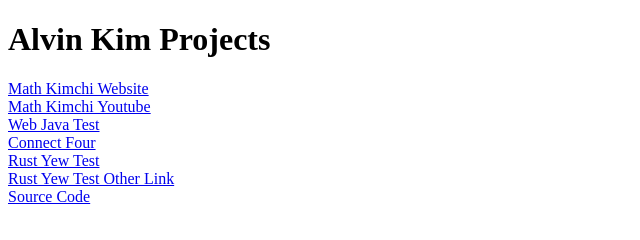
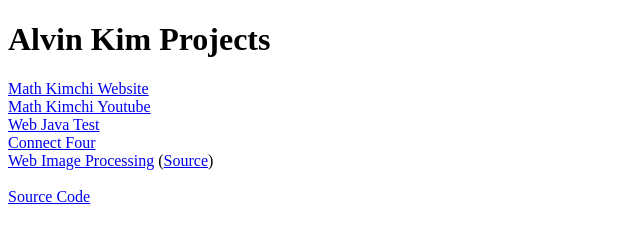
Before and after one commit to mathkimchi/mathkimchi.github.io, a plain HTML site: page index.html in a window 1280 px wide. Shown: the whole page, without its empty margins (0-640 px from the left). Drawn offline with Linux system fonts and the light colour scheme.

Commit message:
Update links

```diff
--- a/index.html
+++ b/index.html
@@ -12,8 +12,9 @@
     <a href="https://www.youtube.com/@mathkimchi1034" target="_blank">Math Kimchi Youtube</a> <br>
     <a href="/java-wasm-teavm-test/src/main/webapp/index.html" target="_self">Web Java Test</a> <br>
     <a href="/connect-four" target="_self">Connect Four</a> <br>
-    <a href="/rust-yew-test" target="_self">Rust Yew Test</a> <br>
-    <a href="/rust-yew-test/dist" target="_self">Rust Yew Test Other Link</a> <br>
+    <a href="/web-image-processing" target="_self">Web Image Processing</a> (<a
+        href="https://github.com/apksqrd/web-image-processing">Source</a>) <br>
+    <br>
     <a href="https://github.com/apksqrd/apksqrd.github.io" target="_self">Source Code</a> <br>
 </body>
 
```
Also changed, not shown: 1 other file.
